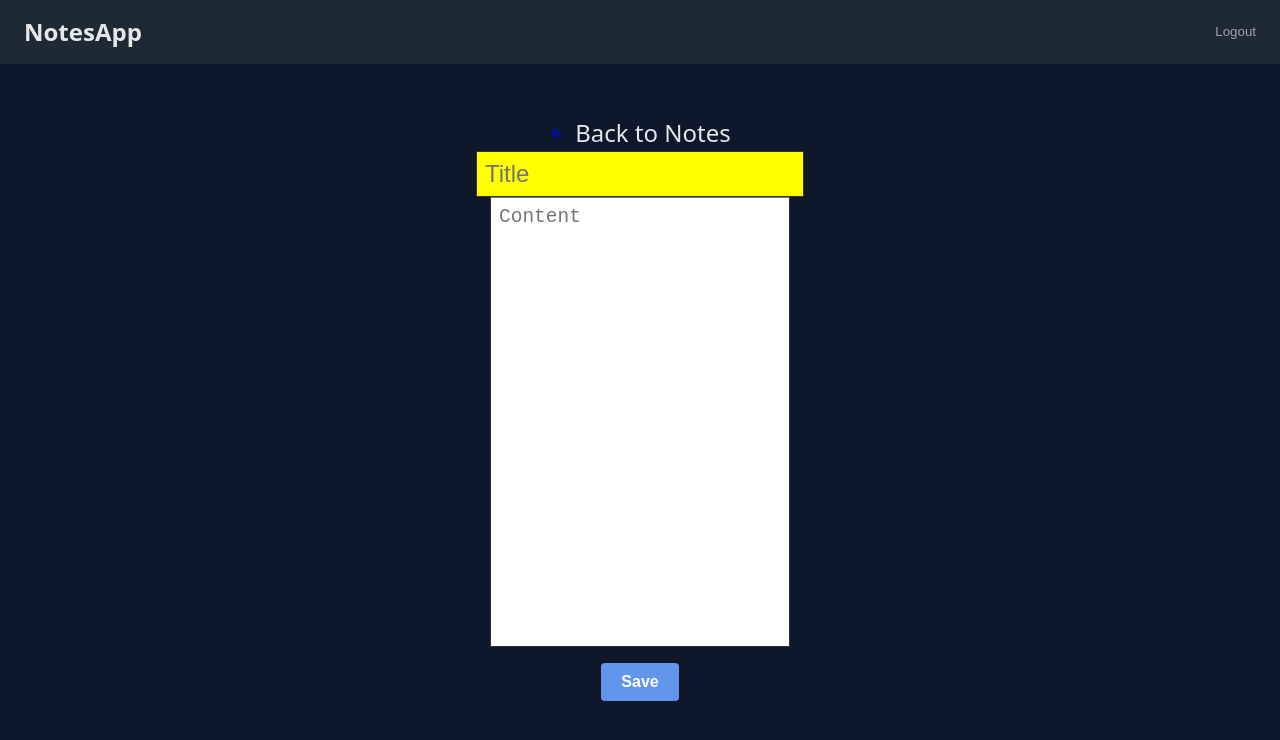
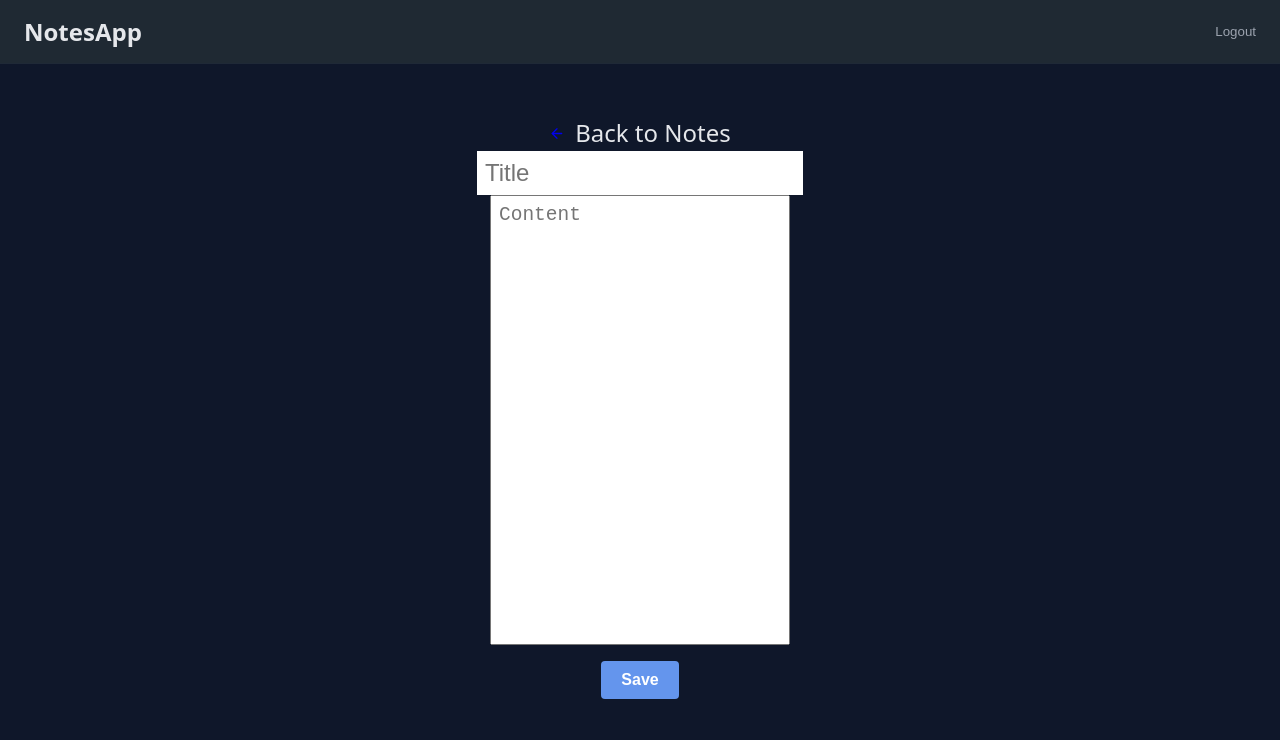
Before and after one commit to donald-hub/notes-app-frontend, a React (Vite) app: page /create in a window 1280 px wide. Shown: the top 740 px of the page. Built offline with nearby package versions, Linux system fonts and the light colour scheme; sample sign-in values are in the browser's storage; the HTML template or start-up script is replaced by a standard one.

Commit message:
styling create form 1

```diff
--- a/src/pages/createPage.module.css
+++ b/src/pages/createPage.module.css
@@ -25,18 +25,18 @@
     font-size: 1.5em;
     padding: 8px;
     border: none;
-    border: 1px solid #333;
+    /* border: 1px solid #333; */
     outline: none;
-    background-color: yellow;
+    /* background-color: yellow; */
 }
 .contentInput{
     min-width: 300px;
     height: calc(100vh - 350px);
     font-size: 1.5em;
     padding: 8px;
-    border-left: 1px solid #333;
+    /* border-left: 1px solid #333;
     border-right: 1px solid #333;
-    border-bottom: 1px solid #333;
+    border-bottom: 1px solid #333; */
     outline: none;
     resize: none;
 }
```
